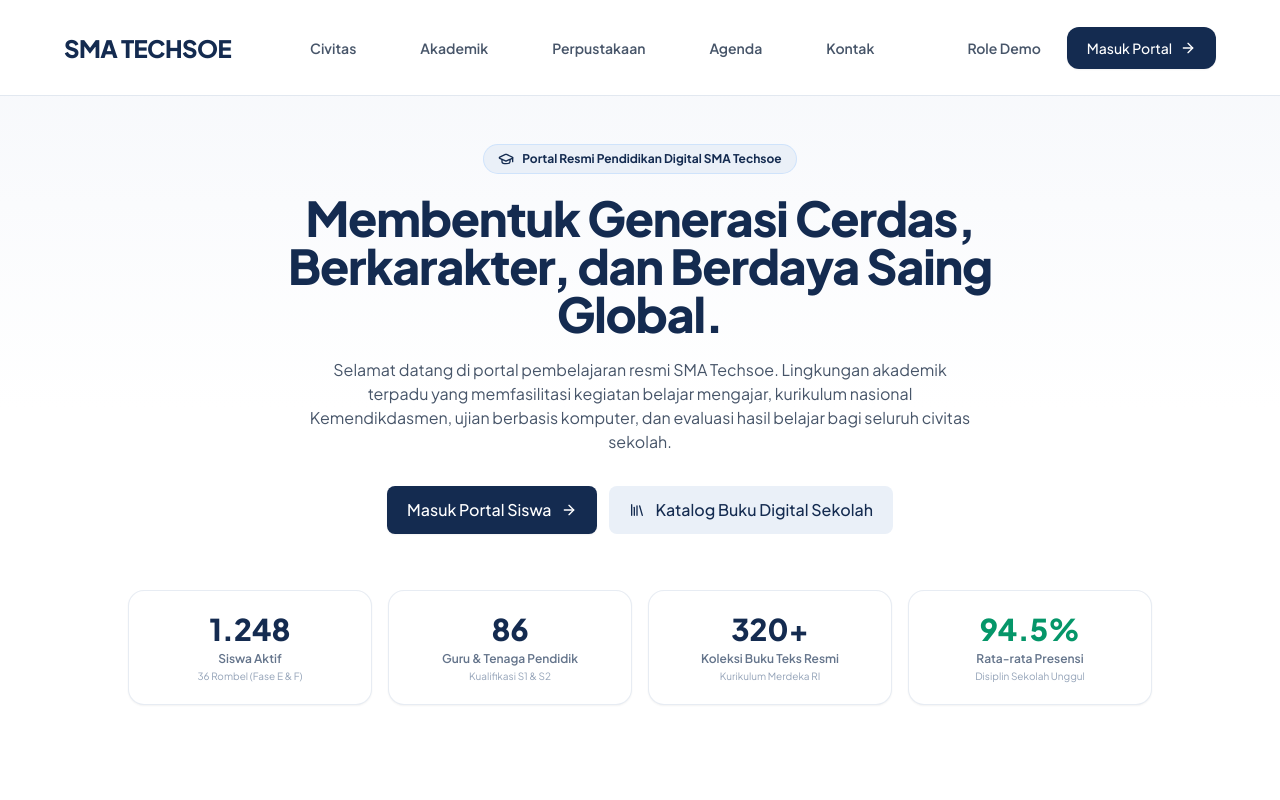
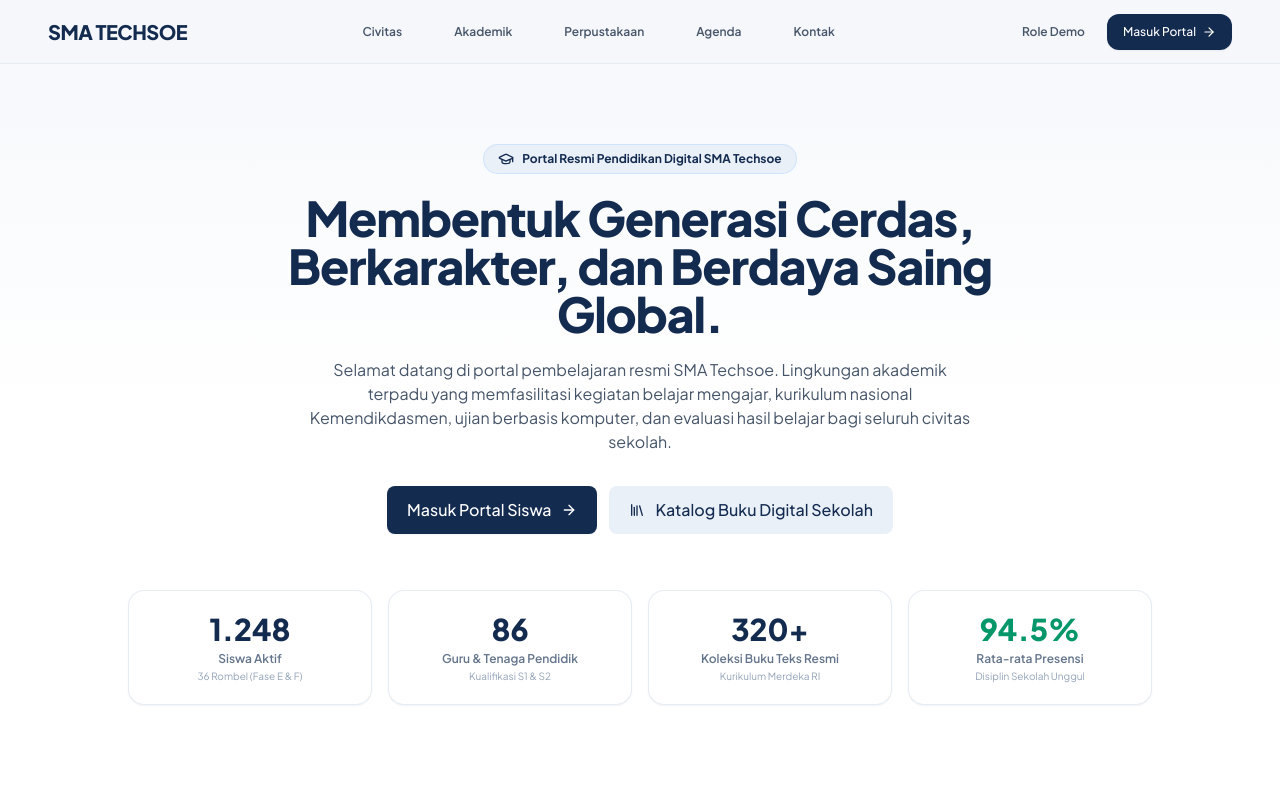
Before and after one commit to Jokoimamsaputra/lms-smpitauladina, a React (Vite) app: page / in a window 1280 px wide. Shown: the top 800 px of the page. Built offline with nearby package versions, Linux system fonts and the light colour scheme.

Commit message:
first com

```diff
--- a/src/pages/landing/LandingPage.tsx
+++ b/src/pages/landing/LandingPage.tsx
@@ -66,17 +66,17 @@ export const LandingPage: React.FC = () => {
 
   return (
     <div className="min-h-screen bg-white text-slate-800">
-      {/* Dynamic Animated Navbar (Transforms into an expansive, wide, luxury floating capsule upon scroll) */}
+      {/* Dynamic Animated Navbar (Seamless #F5F7FB background with hero, slim elegant floating capsule on scroll) */}
       <header
-        className={`fixed top-0 left-0 right-0 z-50 transition-all duration-500 ease-out ${
-          isScrolled ? 'pt-3 sm:pt-5 px-2 sm:px-4 pointer-events-none' : 'pt-0 px-0'
+        className={`fixed top-0 left-0 right-0 z-50 transition-all duration-300 ease-out ${
+          isScrolled ? 'pt-2.5 sm:pt-3.5 px-2.5 sm:px-4 pointer-events-none' : 'pt-0 px-0'
         }`}
       >
         <nav
-          className={`mx-auto flex items-center justify-between transition-all duration-500 ease-out ${
+          className={`mx-auto flex items-center justify-between transition-all duration-300 ease-out ${
             isScrolled
-              ? 'pointer-events-auto w-[96%] xl:w-[95%] max-w-[1500px] bg-white/95 backdrop-blur-xl border border-slate-200/90 shadow-xl shadow-[#142B50]/10 rounded-full px-6 sm:px-10 lg:px-12 h-16 sm:h-20'
-              : 'w-full bg-white/95 backdrop-blur-md border-b border-[#E2E8F0] shadow-none rounded-none px-6 sm:px-12 lg:px-16 h-20 sm:h-24'
+              ? 'pointer-events-auto w-[96%] xl:w-[94%] max-w-[1400px] bg-white/95 backdrop-blur-xl border border-slate-200/90 shadow-md shadow-[#142B50]/6 rounded-full px-5 sm:px-8 h-14'
+              : 'w-full bg-[#F5F7FB] border-b border-slate-200/70 shadow-none rounded-none px-6 sm:px-10 lg:px-12 h-16'
           }`}
         >
           {/* School Brand Identity (Pure Typography) */}
@@ -85,14 +85,14 @@ export const LandingPage: React.FC = () => {
             onClick={() => window.scrollTo({ top: 0, behavior: 'smooth' })}
           >
             <span
-              className={`font-black tracking-tight text-[#142B50] block transition-all duration-500 whitespace-nowrap ${
-                isScrolled ? 'text-base sm:text-xl' : 'text-lg sm:text-2xl'
+              className={`font-black tracking-tight text-[#142B50] block transition-all duration-300 whitespace-nowrap ${
+                isScrolled ? 'text-sm sm:text-base' : 'text-base sm:text-xl'
               }`}
             >
               SMA TECHSOE
             </span>
             {!isScrolled && (
-              <span className="text-[10px] sm:text-xs text-slate-500 font-semibold tracking-wider uppercase block -mt-0.5 whitespace-nowrap hidden xs:block">
+              <span className="text-[10px] text-slate-500 font-semibold tracking-wider uppercase block -mt-0.5 whitespace-nowrap hidden xs:block">
                 LMS & Portal Akademik Resmi
               </span>
             )}
@@ -100,42 +100,42 @@ export const LandingPage: React.FC = () => {
 
           {/* Desktop Links */}
           <div
-            className={`hidden md:flex items-center text-xs lg:text-sm font-semibold text-slate-600 transition-all duration-500 ${
-              isScrolled ? 'gap-5 lg:gap-8' : 'gap-6 lg:gap-10'
+            className={`hidden md:flex items-center text-xs font-semibold text-slate-600 transition-all duration-300 ${
+              isScrolled ? 'gap-4 lg:gap-7' : 'gap-5 lg:gap-8'
             }`}
           >
-            <a href="#pintu-portal" className="hover:text-[#142B50] transition-colors py-1.5 px-3 rounded-full hover:bg-slate-100/80">
+            <a href="#pintu-portal" className="hover:text-[#142B50] transition-colors py-1 px-2.5 rounded-full hover:bg-slate-200/60">
               Civitas
             </a>
-            <a href="#program" className="hover:text-[#142B50] transition-colors py-1.5 px-3 rounded-full hover:bg-slate-100/80">
+            <a href="#program" className="hover:text-[#142B50] transition-colors py-1 px-2.5 rounded-full hover:bg-slate-200/60">
               Akademik
             </a>
-            <a href="#perpustakaan" className="hover:text-[#142B50] transition-colors py-1.5 px-3 rounded-full hover:bg-slate-100/80">
+            <a href="#perpustakaan" className="hover:text-[#142B50] transition-colors py-1 px-2.5 rounded-full hover:bg-slate-200/60">
               Perpustakaan
             </a>
-            <a href="#pengumuman" className="hover:text-[#142B50] transition-colors py-1.5 px-3 rounded-full hover:bg-slate-100/80">
+            <a href="#pengumuman" className="hover:text-[#142B50] transition-colors py-1 px-2.5 rounded-full hover:bg-slate-200/60">
               Agenda
             </a>
-            <a href="#kontak" className="hover:text-[#142B50] transition-colors py-1.5 px-3 rounded-full hover:bg-slate-100/80">
+            <a href="#kontak" className="hover:text-[#142B50] transition-colors py-1 px-2.5 rounded-full hover:bg-slate-200/60">
               Kontak
             </a>
           </div>
 
           {/* Header Action Button */}
-          <div className="hidden sm:flex items-center gap-3 shrink-0">
+          <div className="hidden sm:flex items-center gap-2.5 shrink-0">
             <button
               type="button"
               onClick={() => navigate('/login')}
-              className="text-xs sm:text-sm font-semibold text-slate-600 hover:text-[#142B50] px-3.5 py-2 rounded-full hover:bg-slate-100 transition-colors cursor-pointer"
+              className="text-xs font-semibold text-slate-600 hover:text-[#142B50] px-3 py-1.5 rounded-full hover:bg-slate-200/60 transition-colors cursor-pointer"
             >
               Role Demo
             </button>
             <Button
               variant="primary"
-              size="md"
-              className={isScrolled ? 'rounded-full text-xs sm:text-sm px-5 py-2.5 shadow-sm' : 'rounded-xl text-xs sm:text-sm px-5 py-2.5'}
+              size="sm"
+              className={isScrolled ? 'rounded-full text-xs px-4 py-1.5 shadow-sm' : 'rounded-xl text-xs px-4 py-1.5'}
               onClick={() => handleQuickLogin('siswa', '/student/dashboard')}
-              rightIcon={<ArrowRight className="w-4 h-4" />}
+              rightIcon={<ArrowRight className="w-3.5 h-3.5" />}
             >
               Masuk Portal
             </Button>
@@ -145,7 +145,7 @@ export const LandingPage: React.FC = () => {
           <button
             type="button"
             onClick={() => setMobileMenuOpen(!mobileMenuOpen)}
-            className="md:hidden rounded-full text-slate-700 hover:bg-slate-100/80 active:bg-slate-200 cursor-pointer transition-colors w-11 h-11 flex items-center justify-center shrink-0"
+            className="md:hidden rounded-full text-slate-700 hover:bg-slate-200/60 active:bg-slate-300 cursor-pointer transition-colors w-10 h-10 flex items-center justify-center shrink-0"
             aria-label="Menu navigasi sekolah"
           >
             {mobileMenuOpen ? <X className="w-5 h-5" /> : <Menu className="w-5 h-5" />}
@@ -157,8 +157,8 @@ export const LandingPage: React.FC = () => {
           <div
             className={`md:hidden transition-all duration-300 ${
               isScrolled
-                ? 'pointer-events-auto w-[96%] xl:w-[95%] max-w-[1500px] mx-auto mt-2 bg-white/98 backdrop-blur-xl border border-slate-200 rounded-2xl shadow-2xl p-4 space-y-1'
-                : 'border-t border-slate-200 bg-white/98 backdrop-blur-xl px-4 py-3 space-y-1 shadow-lg'
+                ? 'pointer-events-auto w-[96%] xl:w-[94%] max-w-[1400px] mx-auto mt-2 bg-white/98 backdrop-blur-xl border border-slate-200 rounded-2xl shadow-xl p-4 space-y-1'
+                : 'border-t border-slate-200 bg-[#F5F7FB] px-4 py-3 space-y-1 shadow-md'
             }`}
           >
             <a
```
